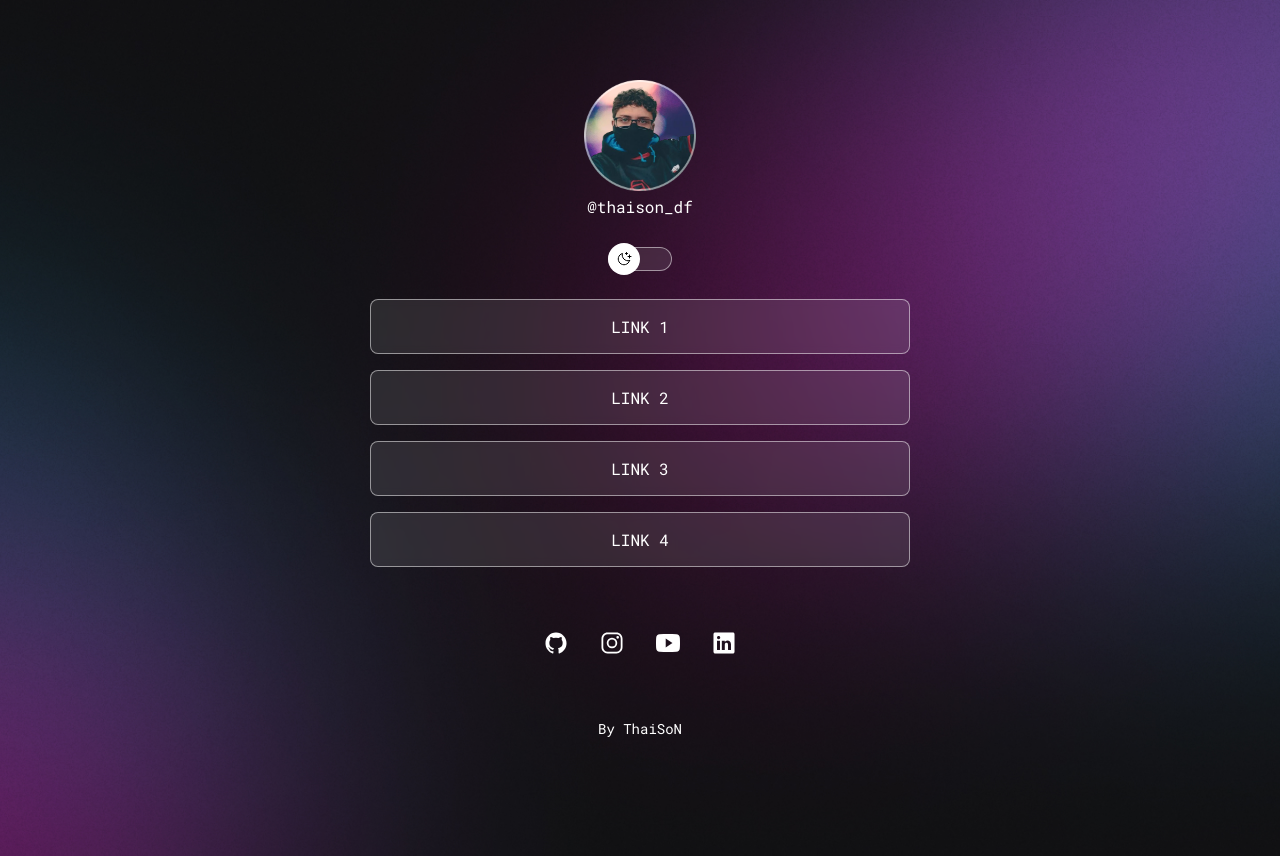
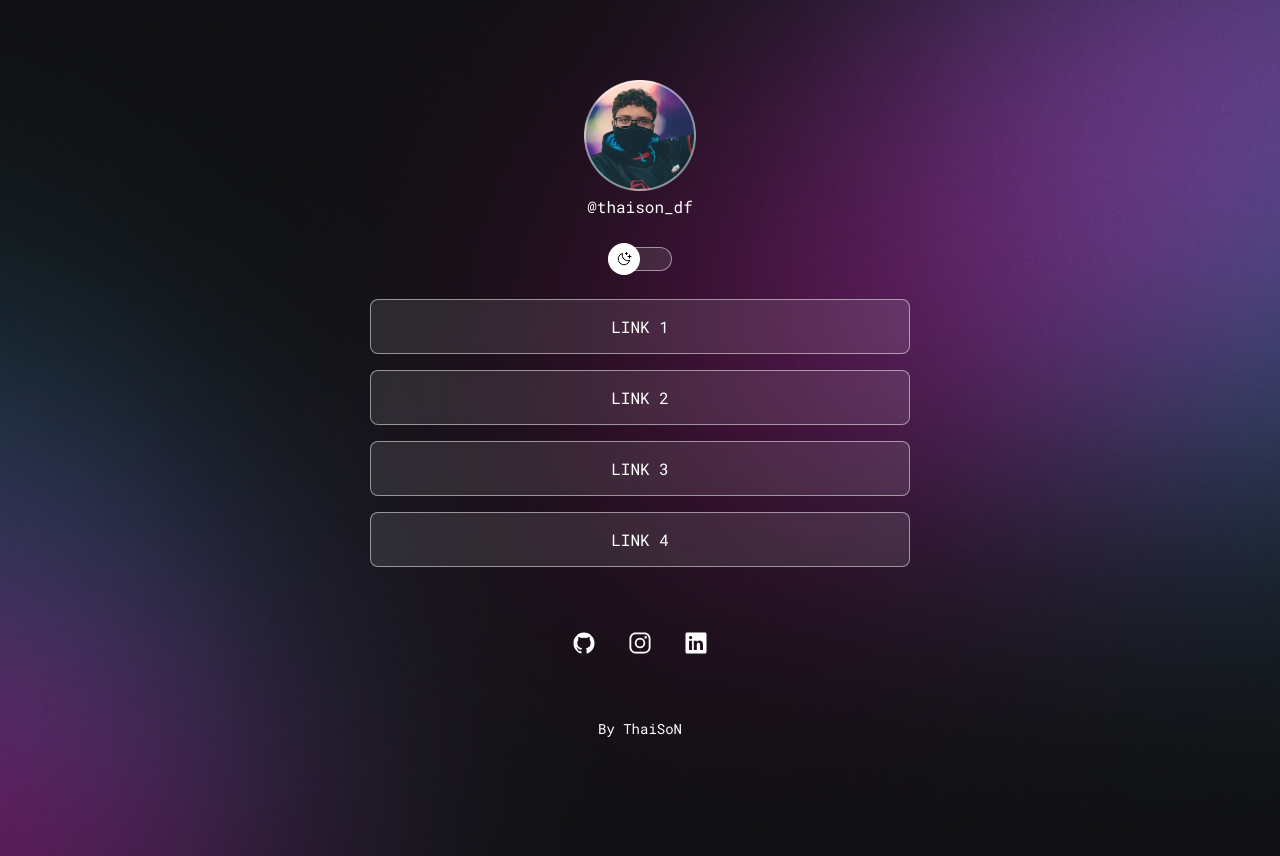
Before and after one commit to thaisondf/Website-Project, a plain HTML site: page index.html in a window 1280 px wide. Drawn offline with nearby package versions, Linux system fonts and the light colour scheme.

Commit message:
changes social links

```diff
--- a/index.html
+++ b/index.html
@@ -52,9 +52,6 @@
             <a href="https://instagram.com/thaison_df" target="_blank">
             <ion-icon name="logo-instagram"></ion-icon>
             </a>
-            <a href="https://www.youtube.com/@ThaiSoN_DF" target="_blank">
-            <ion-icon name="logo-youtube"></ion-icon>
-            </a>
             <a href="https://www.linkedin.com/in/thaison-damaceno-freitas-b995201a4" target="_blank">
             <ion-icon name="logo-linkedin"></ion-icon>
             </a>
```
